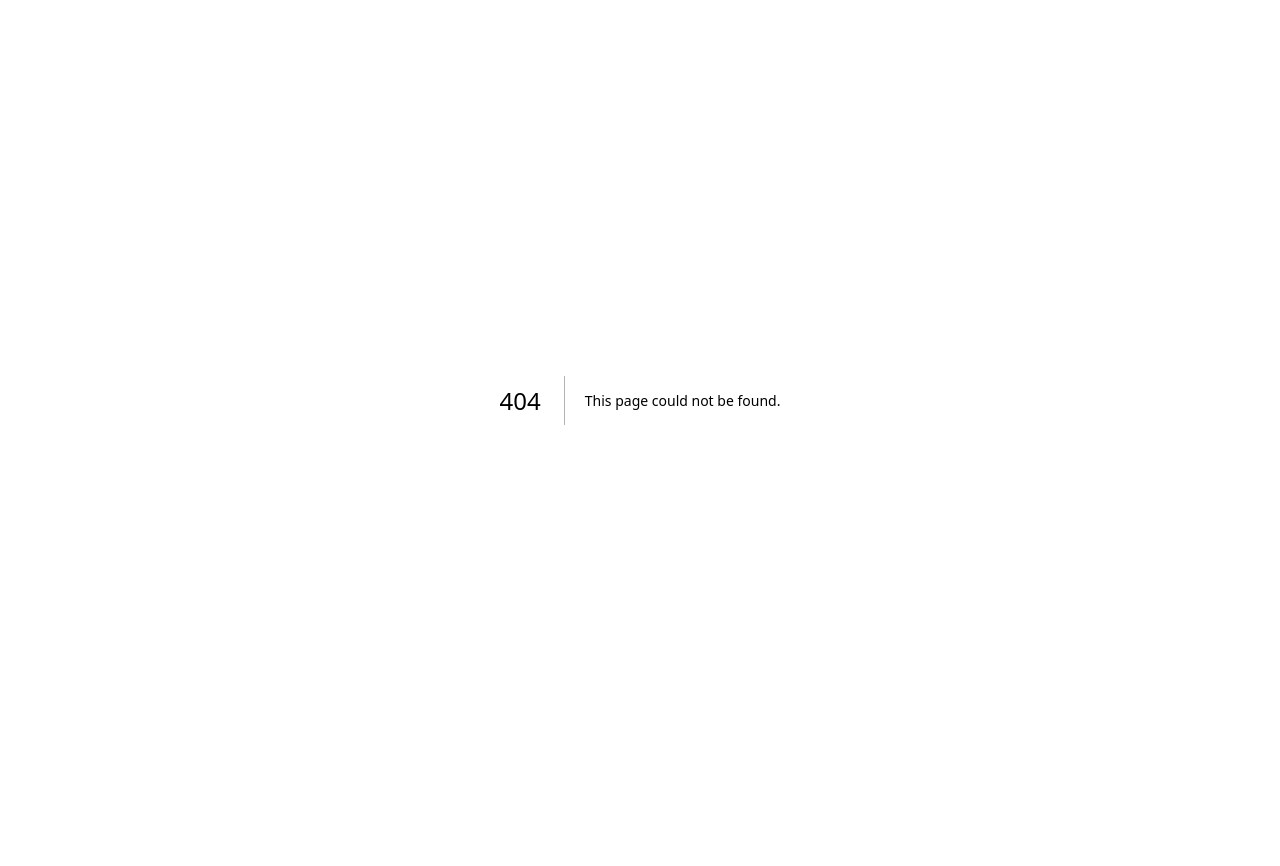
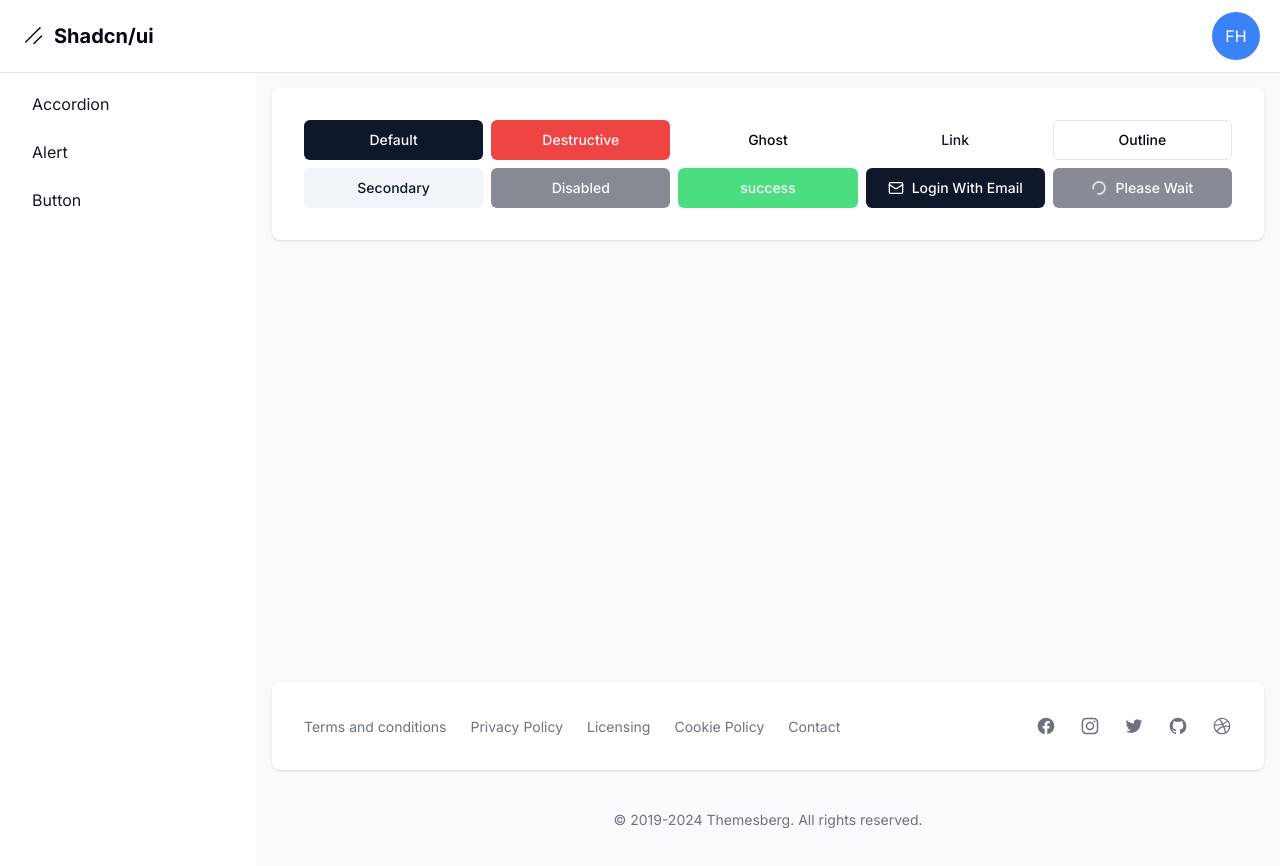
Before and after one commit to AlexMartin998/shadcn-next-b1, a Next.js app: page /dashboard/button in a window 1280 px wide. Before the commit this address had no page. Shown: the top 866 px of the page. Before the commit the page ends 800 px from the top, so only its background shows below. Built offline with nearby package versions, Linux system fonts and the light colour scheme.

Commit message:
ADD: button

```diff
--- a/package.json
+++ b/package.json
@@ -10,6 +10,7 @@
   },
   "dependencies": {
     "@radix-ui/react-accordion": "^1.1.2",
+    "@radix-ui/react-slot": "^1.0.2",
     "class-variance-authority": "^0.7.0",
     "clsx": "^2.1.1",
     "lucide-react": "^0.383.0",
--- /dev/null
+++ b/src/app/dashboard/button/page.tsx
@@ -0,0 +1,48 @@
+'use client';
+
+import { Button } from '@/components/ui/button';
+import { Loader2, Mail } from 'lucide-react';
+
+export type PageProps = {};
+
+const Page: React.FC<PageProps> = () => {
+  return (
+    <div className="grid grid-cols-5 gap-2">
+      <Button>Default</Button>
+
+      <Button variant="destructive">Destructive</Button>
+
+      <Button variant="ghost">Ghost</Button>
+
+      <Button variant="link">Link</Button>
+
+      <Button variant="outline">Outline</Button>
+
+      <Button variant="secondary">Secondary</Button>
+
+      <Button
+        disabled
+        onClick={() => {
+          console.log('Disabled button clicked');
+        }}
+      >
+        Disabled
+      </Button>
+
+      <Button variant="success" capitalize={false}>
+        success
+      </Button>
+
+      <Button>
+        <Mail className="mr-2 h-4 w-4" /> Login with Email
+      </Button>
+
+      <Button disabled>
+        <Loader2 className="mr-2 h-4 w-4 animate-spin" />
+        Please wait
+      </Button>
+    </div>
+  );
+};
+
+export default Page;
--- a/src/app/dashboard/layout.tsx
+++ b/src/app/dashboard/layout.tsx
@@ -6,6 +6,7 @@
 const links = [
   { name: 'accordion', href: 'accordion' },
   { name: 'alert', href: 'alert' },
+  { name: 'button', href: 'button' },
 ];
 
 export default function DashboardLayout({
--- /dev/null
+++ b/src/components/ui/button.tsx
@@ -0,0 +1,66 @@
+import { Slot } from '@radix-ui/react-slot';
+import { cva, type VariantProps } from 'class-variance-authority';
+import * as React from 'react';
+
+import { cn } from '@/lib/utils';
+
+const buttonVariants = cva(
+  'inline-flex items-center justify-center whitespace-nowrap rounded-md text-sm font-medium ring-offset-background transition-colors focus-visible:outline-none focus-visible:ring-2 focus-visible:ring-ring focus-visible:ring-offset-2 disabled:pointer-events-none disabled:opacity-50',
+  {
+    variants: {
+      variant: {
+        default: 'bg-primary text-primary-foreground hover:bg-primary/90',
+        destructive:
+          'bg-destructive text-destructive-foreground hover:bg-destructive/90',
+        outline:
+          'border border-input bg-background hover:bg-accent hover:text-accent-foreground',
+        secondary:
+          'bg-secondary text-secondary-foreground hover:bg-secondary/80',
+        ghost: 'hover:bg-accent hover:text-accent-foreground',
+        link: 'text-primary underline-offset-4 hover:underline',
+
+        success: 'text-white bg-green-400 hover:bg-green-300',
+      },
+      size: {
+        default: 'h-10 px-4 py-2',
+        sm: 'h-9 rounded-md px-3',
+        lg: 'h-11 rounded-md px-8',
+        icon: 'h-10 w-10',
+      },
+    },
+    defaultVariants: {
+      variant: 'default',
+      size: 'default',
+    },
+  }
+);
+
+export interface ButtonProps
+  extends React.ButtonHTMLAttributes<HTMLButtonElement>,
+    VariantProps<typeof buttonVariants> {
+  asChild?: boolean;
+
+  // custom prop
+  capitalize?: boolean;
+}
+
+const Button = React.forwardRef<HTMLButtonElement, ButtonProps>(
+  (
+    { className, variant, size, asChild = false, capitalize = true, ...props },
+    ref
+  ) => {
+    const Comp = asChild ? Slot : 'button';
+    return (
+      <Comp
+        className={cn(buttonVariants({ variant, size, className }), {
+          capitalize: capitalize,
+        })}
+        ref={ref}
+        {...props}
+      />
+    );
+  }
+);
+Button.displayName = 'Button';
+
+export { Button, buttonVariants };
```
Also changed, not shown: 1 other file (tests, documents, lock files or other folders).
